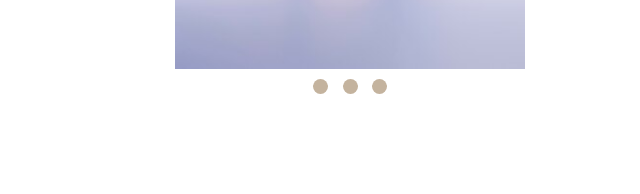
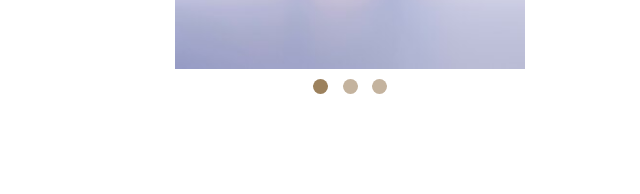
Before and after one commit to Omneya-Abdelmajeed/HTML-CSS-project-01, a plain HTML site: page index.html in a window 1280 px wide. Shown: the part 3726-3920 px from the top of the page, 546-1186 px from the left. Drawn offline with Linux system fonts and the light colour scheme.

Commit message:
icon background-color changed section5

```diff
--- a/css/style.css
+++ b/css/style.css
@@ -449,6 +449,9 @@ input[type="text"] {
 .choose-img ul li:hover{
   background-color: rgb(156, 129, 93);
 }
+.choose-img ul .active{
+  background-color: rgb(156, 129, 93);
+}
 /* ////////////////////section5-end///////////////////// */
 .sec6-parent{
   width: 100%;
--- a/index.html
+++ b/index.html
@@ -215,7 +215,7 @@
     <div class="choose-img">
       <img src="images/3d-rendering-perfume-with-flowers_23-2150850983.jpg" width="350px" height="450px">
       <ul>
-        <li></li>
+        <li class="active"></li>
         <li></li>
         <li></li>
       </ul>
```
